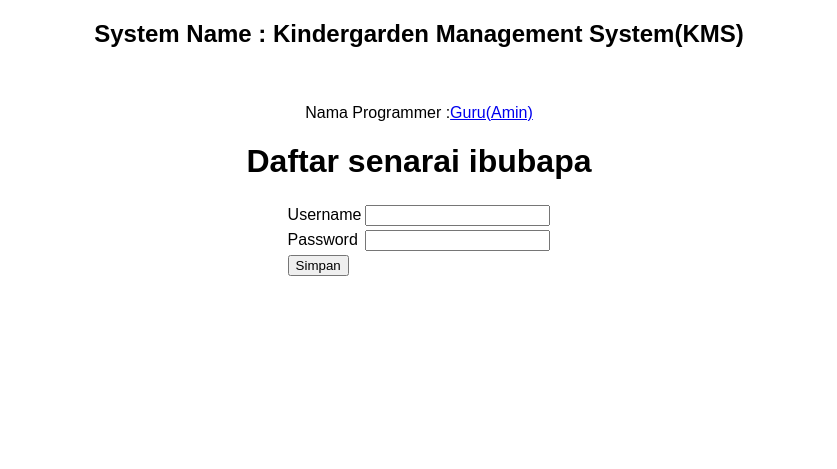
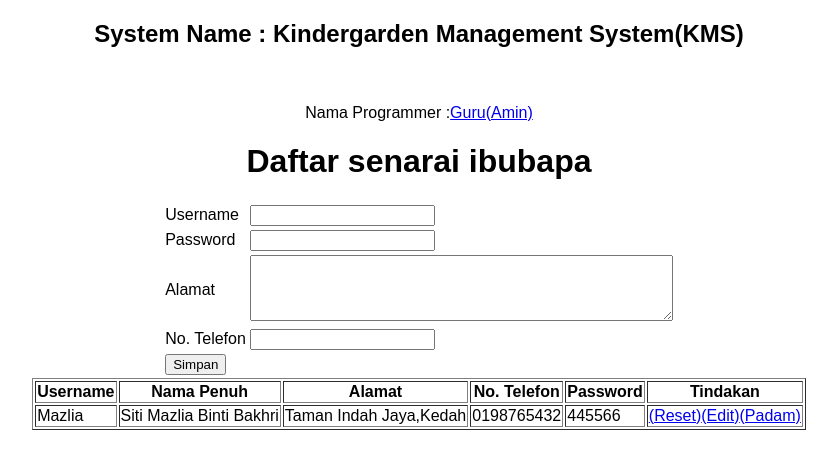
Before and after one commit to mhmdaliff/KindergartenManagementSystem, a PHP site: page /Guru/index.php in a window 1280 px wide. Shown: the top 469 px of the page, without its empty margins (221-1058 px from the left). Run offline with PHP 8.4, Linux system fonts and the light colour scheme.

Commit message:
try edit index

```diff
--- a/Guru/index.php
+++ b/Guru/index.php
@@ -26,7 +26,33 @@
                     <td><input type="text" name="password"></td>
                 </tr>
                 <tr>
+                    <td>Alamat</td>
+                    <td><textarea id="address" name="address" rows="4" cols="50" value=""></textarea></td>
+                </tr>
+                <tr>
+                    <td>No. Telefon</td>
+                    <td><input type="text" name="contact" value="" required></td>
+                </tr>
+                <tr>
                     <td><button type="submit">Simpan</button></td>
+                </tr>
+                <table border="1">
+                    <tr>
+                        <th>Username</th>
+                        <th>Nama Penuh</th>
+                        <th>Alamat</th>
+                        <th>No. Telefon</th>
+                        <th>Password</th>
+                        <th>Tindakan</th>
+
+                    </tr>
+                    <tr>
+                        <td>Mazlia</td>
+                        <td>Siti Mazlia Binti Bakhri</td>
+                        <td>Taman Indah Jaya,Kedah</th>
+                        <td>0198765432</td>
+                        <td>445566</td>
+                        <td><a href="reset/">(Reset)</a><a href="edit/">(Edit)</a><a href="Padam">(Padam)</a></td>
                     </tr>
                 </table>
         </form>
```
Also changed, not shown: Admin/index.php (+30 -7 lines). Lines whose indentation alone changed are shown as unchanged.
